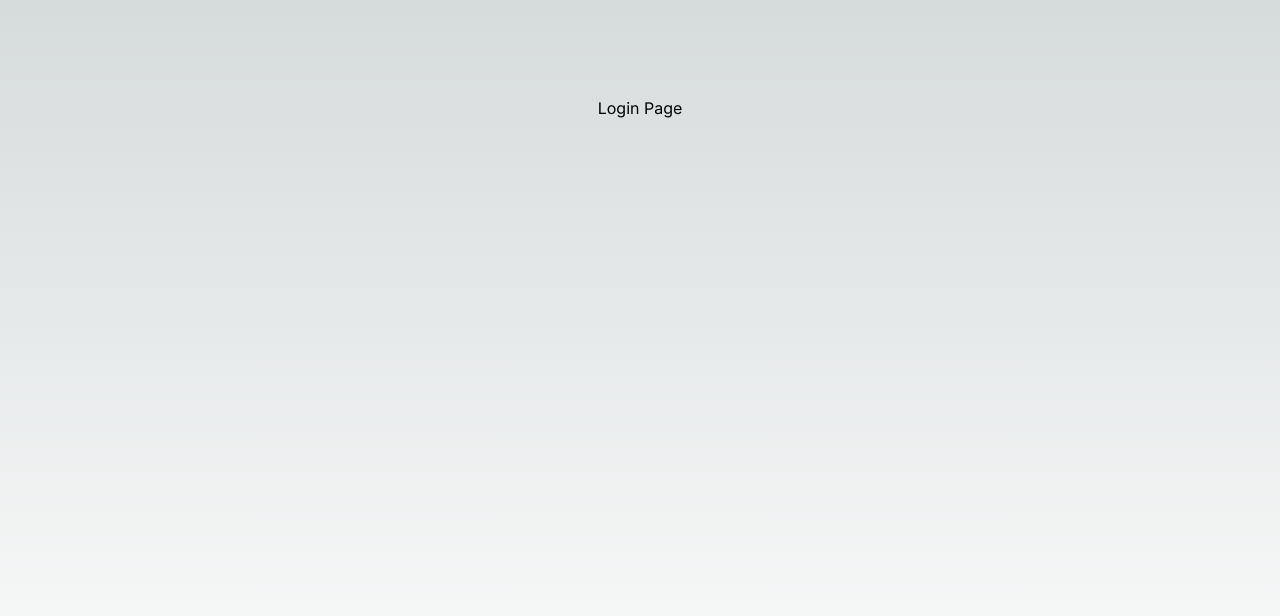
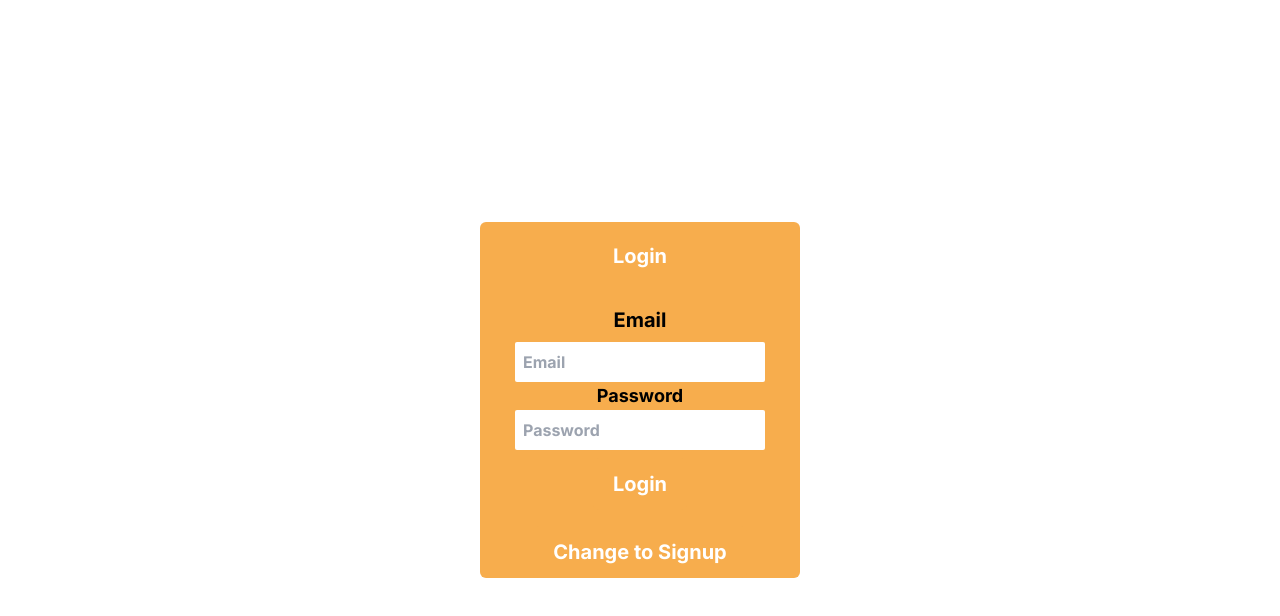
Before and after one commit to EEkebin/ItemInSight, a Next.js app in the folder item-in-sight/: page / in a window 1280 px wide. Shown: the top 616 px of the page. Built offline with nearby package versions, Linux system fonts and the light colour scheme.

Commit message:
Added dashboard and login pages

```diff
--- a/item-in-sight/app/Components/Layout/layout.jsx
+++ b/item-in-sight/app/Components/Layout/layout.jsx
@@ -3,10 +3,9 @@ import { Sidebar } from "../Sidebar/Sidebar";
 
 const Layout = ({ children }) => {
   return (
-    <div className="w-200 h-screen flex flex-row justify-start">
-      <h1>Test Sidebar</h1>
+    <div className="w-screen h-screen flex flex-row justify-start">
       <Sidebar />
-      <div className="bg-primary flex-1 p-4 text-white">
+      <div className="bg-primary flex-1 text-white">
           {children}
       </div>
     </div>
--- /dev/null
+++ b/item-in-sight/app/Components/Login/Login.tsx
@@ -0,0 +1,56 @@
+'use client'
+import { authenticate } from '../../lib/action';
+import { useFormState } from 'react-dom'
+import { useRouter } from 'next/navigation'
+import { useState, useEffect } from 'react';
+
+const Login = () => {
+    const [state, formAction] = useFormState(handleSubmit, null);
+    const [login, setLogin] = useState(false);
+    const router = useRouter()
+   async function handleSubmit(currentState: string | undefined, formData: FormData) {
+        if(await authenticate(formData)) {
+            console.log("test")
+            setLogin(true)
+
+        }
+    }
+    useEffect(() => {
+        if (login) {
+
+            router.push('/dashboard')
+         }
+      }, [login]);
+
+    return (
+        <div className="text-center">
+            <h1 className="font-bold text-white text-xl text-center p-5"> Login </h1>
+            <form action={formAction} id="loginForm"
+            className="flex flex-col items-center p-4">
+                <p className="font-bold text-xl mb-2"> Email </p>
+                <input className="font-bold text-md p-2 rounded-sm"
+                name="email"
+                id="email"
+                type="email"
+                placeholder='Email'
+                required/>
+
+                <p className="font-bold text-lg"> Password </p>
+
+                <input className="font-bold text-md p-2 rounded-sm mb-2"
+                name="password"
+                id="password"
+                type="password"
+                placeholder='Password'
+                required/>
+
+                <button className="font-bold text-xl bg-ui-button hover:bg-ui-button-hover text-white p-3 rounded-md px-5"
+                type='submit'>
+                    Login
+                </button>
+
+            </form>
+        </div>
+    )
+}
+export default Login;
--- a/item-in-sight/app/Components/Sidebar/Sidebar.jsx
+++ b/item-in-sight/app/Components/Sidebar/Sidebar.jsx
@@ -1,8 +1,16 @@
+'use client'
 import React from "react";
+import Link from 'next/link'
 
-export function Sidebar() {
-    <div className="flex w-200 p-10 flex-col items-center justify-between p-24">
-        <h1> Sidebar </h1>
+export const Sidebar = () => {
+    return(
+        <div className="flex w-36 pt-10 flex-col items-end bg-ui-button">
+        <Link href="\dashboard" className="w-full p-3 text-lg  text-center	 border-1 bg-ui-button hover:bg-ui-button-hover"> Home </Link>
+        <Link href="\items" className="w-full p-3 text-lg text-center	 border-1 bg-ui-button hover:bg-ui-button-hover"> Items </Link>
+        <Link href="\settings"className="w-full p-3 text-lg text-center	 border-1 bg-ui-button hover:bg-ui-button-hover"> Settings </Link>
+        <Link href="\"className="w-full p-3  text-center text-lg  border-1 bg-ui-button hover:bg-ui-button-hover"> Logout </Link>
+
+
     </div>
-
+    )
 }
--- /dev/null
+++ b/item-in-sight/app/Components/Signup/Signup.tsx
@@ -0,0 +1,44 @@
+import { signup } from '../../lib/action';
+import { useFormState } from 'react-dom'
+
+const Signup = () => {
+
+    const [errorMessage, dispatch] = useFormState(signup, undefined);
+
+    return (
+        <div className="text-center">
+            <h1 className="font-bold text-white text-xl text-center p-5"> Signup </h1>
+            <form action={dispatch}
+            className="flex flex-col items-center p-4">
+                <p className="font-bold text-xl mb-2"> Email </p>
+                <input className="font-bold text-md p-2 rounded-sm"
+                name="email"
+                id="email"
+                type="email"
+                placeholder='Email'
+                required/>
+
+                <p className="font-bold text-lg"> Password </p>
+
+                <input className="font-bold text-md p-2 rounded-sm mb-2"
+                name="password"
+                id="password"
+                type="password"
+                placeholder='Password'
+                required/>
+                <input className="font-bold text-md p-2 rounded-sm mb-2"
+                name="password-rentry"
+                id="password-rentry"
+                type="password"
+                placeholder='Re-enter Password'
+                required/>
+                <button className="font-bold text-xl bg-ui-button hover:bg-ui-button-hover text-white p-3 rounded-md px-5"
+                type='submit'>
+                    Signup
+                </button>
+
+            </form>
+        </div>
+    )
+}
+export default Signup;
--- a/item-in-sight/app/dashboard/page.tsx
+++ b/item-in-sight/app/dashboard/page.tsx
@@ -1,20 +1,22 @@
 import React, { Suspense } from 'react'
-import  Layout from '../Components/Layout/layout';
+import  Layout from '../Components/Layout/Layout';
 
 
-const Main = () => {
+const DashboardDisplay = () => {
     return (
-        <div>
+        <div className="w-32 h-screen">
             <h1>Dashboard</h1>
         </div>
     )
 }
-export default function Dashboard() {
+function Dashboard() {
     return (
       <Layout>
         <Suspense fallback={"Loading... "}>
-          <Main/>
+          <DashboardDisplay/>
         </Suspense>
       </Layout>
     )
   }
+
+  export default Dashboard;
--- a/item-in-sight/app/globals.css
+++ b/item-in-sight/app/globals.css
@@ -8,23 +8,9 @@
   --background-end-rgb: 255, 255, 255;
 }
 
-@media (prefers-color-scheme: dark) {
-  :root {
-    --foreground-rgb: 255, 255, 255;
-    --background-start-rgb: 0, 0, 0;
-    --background-end-rgb: 0, 0, 0;
-  }
-}
 
-body {
-  color: rgb(var(--foreground-rgb));
-  background: linear-gradient(
-      to bottom,
-      transparent,
-      rgb(var(--background-end-rgb))
-    )
-    rgb(var(--background-start-rgb));
-}
+
+
 
 @layer utilities {
   .text-balance {
--- /dev/null
+++ b/item-in-sight/app/lib/action.ts
@@ -0,0 +1,53 @@
+'use server'
+import { error } from "console";
+import { redirect } from 'next/navigation'
+
+export async function authenticate(formData : FormData) {
+    try {
+        //await signIn('credentials', formData);
+        console.log("test")
+        console.log(formData.get("email"))
+        console.log(formData.get("password"))
+
+        return true
+    } catch (error) {
+        if (error) {
+            switch(error) {
+                case 'CredentialsSignin':
+                    return 'Invalid Credentials';
+
+                default:
+                    console.log(error)
+                    return 'Something went wrong';
+            }
+        }
+        throw error;
+    }
+}
+
+export async function signup(
+    prevState: string | undefined,
+    formData: FormData
+) {
+    try {
+        //await signIn('credentials', formData);
+        console.log(formData.get("email"))
+        console.log(formData.get("password"))
+        console.log(formData.get("password-rentry"))
+        if (formData.get("password-rentry") != formData.get("password")) {
+            throw new Error("Passwords don't match")
+        }
+    } catch (error) {
+        if (error) {
+            switch(error) {
+                case 'CredentialsSignin':
+                    return 'Invalid Credentials';
+
+                default:
+                    console.log(error)
+                    return 'Something went wrong';
+            }
+        }
+        throw error;
+    }
+}
--- /dev/null
+++ b/item-in-sight/app/my-items/page.tsx
@@ -0,0 +1,8 @@
+export default function MyItems() {
+
+    return(
+        <div className="bg-main-background w-full h-screen">
+
+        </div>
+    )
+}
--- a/item-in-sight/app/page.tsx
+++ b/item-in-sight/app/page.tsx
@@ -1,8 +1,19 @@
+'use client'
+import  Login  from './Components/Login/Login';
+import Logout  from './Components/Signup/Signup';
+import { useState } from 'react';
 
 export default function Home() {
+
+ const [login, setLogin] = useState(true);
   return (
-    <div className="flex min-h-screen flex-col items-center justify-between p-24">
-      <h1>Login Page</h1>
+    <div className="flex w-screen h-screen flex-col items-center justify-center">
+      <div className="w-1/4 min-h-1/2 max-h-3/4 bg-ui-button rounded-md text-center">
+       {login ? <Login/> : <Logout/>}
+       <button className="font-bold text-xl bg-ui-button hover:bg-ui-button-hover text-white p-3 rounded-md px-5" onClick={() => setLogin(!login)}>
+          Change to {login ? "Signup" : "Login"}
+        </button>
+       </div>
     </div>
   );
 }
--- a/item-in-sight/tailwind.config.ts
+++ b/item-in-sight/tailwind.config.ts
@@ -7,6 +7,21 @@ const config: Config = {
     "./app/**/*.{js,ts,jsx,tsx,mdx}",
   ],
   theme: {
+    colors: {
+      transparent: 'transparent',
+      current: 'currentColor',
+      'white': '#ffffff',
+      'purple': '#3f3cbb',
+      'midnight': '#121063',
+      'metal': '#565584',
+      'tahiti': '#3ab7bf',
+      'silver': '#ecebff',
+      'bubble-gum': '#ff77e9',
+      'bermuda': '#78dcca',
+      'ui-button-hover': '#ffca85',
+      'ui-button': '#f7ad4d',
+      'main-background': '#fff5e8',
+    },
     extend: {
       backgroundImage: {
         "gradient-radial": "radial-gradient(var(--tw-gradient-stops))",
```
